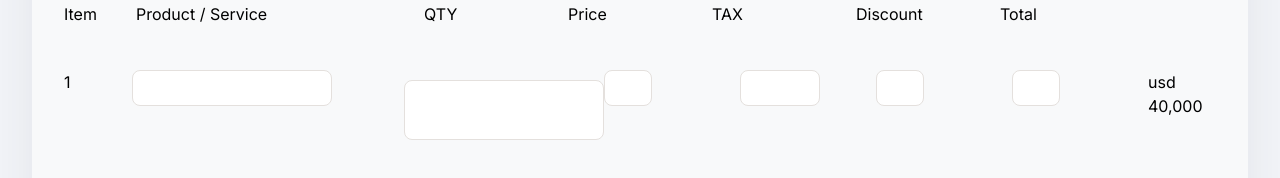
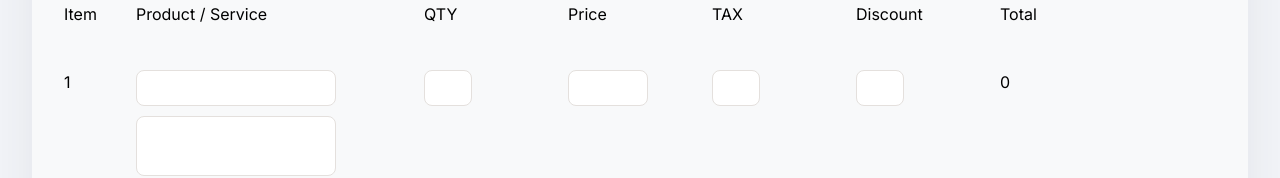
Before and after one commit to Gresham24/Invoice-Creator-App, a React (Vite) app: page / in a window 1280 px wide. Shown: the part 639-817 px from the top of the page. Built offline with nearby package versions, Linux system fonts and the light colour scheme.

Commit message:
added calculation for total

```diff
--- a/src/components/Form.jsx
+++ b/src/components/Form.jsx
@@ -180,9 +180,6 @@ const LineItem = ({ item, onUpdate, onDelete, index }) => {
                         onChange={handleChange}
                     />
                 </label>
-            </StyledInput>
-
-            <StyledInput>
                 <label htmlFor="description">
                     <textarea
                         name="description"
@@ -238,7 +235,13 @@ const LineItem = ({ item, onUpdate, onDelete, index }) => {
                     />
                 </label>
             </StyledInput>
-            <div>usd 40,000</div>
+            <div>
+                {item.qty * item.price * (1 + item.taxPercentage / 100) -
+                    item.qty *
+                        item.price *
+                        (1 + item.taxPercentage / 100) *
+                        (item.discountPercentage / 100)}
+            </div>
             {index > 0 && (
                 <StyledDeleteButton onClick={() => onDelete(item.id)}>
                     <img
@@ -250,7 +253,6 @@ const LineItem = ({ item, onUpdate, onDelete, index }) => {
         </StyledDescriptionRow>
     );
 };
-
 
 // Main funcition
 function Form() {
@@ -264,7 +266,7 @@ function Form() {
             description: "",
             qty: "",
             price: "",
-            tax: "",
+            taxPercentage: "",
             discountPercentage: "",
         },
     ]);
@@ -283,7 +285,6 @@ function Form() {
         setDetails((prev) => {
             return { ...prev, [name]: value };
         });
-
     };
 
     const handleSubmit = (e) => {
@@ -303,7 +304,7 @@ function Form() {
                 description: "",
                 qty: 0,
                 price: 0,
-                tax: 0,
+                taxPercentage: 0,
                 discountPercentage: 0,
             },
         ]);
@@ -451,87 +452,6 @@ function Form() {
                             onUpdate={handleUpdateItem}
                             onDelete={handleDeleteItem}
                         />
-                        // <StyledDescriptionRow key={item.id}>
-                        //     <div>{index + 1}</div>
-                        //     <StyledInput>
-                        //         <label htmlFor={`productService-${item.id}`}>
-                        //             <input
-                        //                 onChange={handleChange}
-                        //                 id={`productService-${item.id}`}
-                        //                 name={`productService-${item.id}`}
-                        //                 type="text"
-                        //                 className="productService"
-                        //             />
-                        //         </label>
-                        //         <label htmlFor={`description-${item.id}`}>
-                        //             <textarea
-                        //                 onChange={handleChange}
-                        //                 id={`description-${item.id}`}
-                        //                 name={`description-${item.id}`}
-                        //                 className="description"
-                        //             ></textarea>
-                        //         </label>
-                        //     </StyledInput>
-                        //     <StyledInput>
-                        //         <label htmlFor={`qty-${item.id}`}>
-                        //             <input
-                        //                 onChange={handleChange}
-                        //                 id={`qty-${item.id}`}
-                        //                 name={`qty-${item.id}`}
-                        //                 className="qty"
-                        //                 type="number"
-                        //             />
-                        //         </label>
-                        //     </StyledInput>
-                        //     <StyledInput>
-                        //         <label htmlFor={`price-${item.id}`}>
-                        //             <input
-                        //                 onChange={handleChange}
-                        //                 id={`price-${item.id}`}
-                        //                 name={`price-${item.id}`}
-                        //                 className="price"
-                        //                 type="number"
-                        //             />
-                        //         </label>
-                        //     </StyledInput>
-                        //     <StyledInput>
-                        //         <label htmlFor={`taxPercentage-${item.id}`}>
-                        //             <input
-                        //                 onChange={handleChange}
-                        //                 id={`taxPercentage-${item.id}`}
-                        //                 name={`taxPercentage-${item.id}`}
-                        //                 className="taxPercentage"
-                        //                 type="number"
-                        //             />
-                        //         </label>
-                        //     </StyledInput>
-                        //     <StyledInput>
-                        //         <label
-                        //             htmlFor={`discountPercentage-${item.id}`}
-                        //         >
-                        //             <input
-                        //                 onChange={handleChange}
-                        //                 id={`discountPercentage-${item.id}`}
-                        //                 name={`discountPercentage-${item.id}`}
-                        //                 className="discountPercentage"
-                        //                 type="number"
-                        //             />
-                        //         </label>
-                        //     </StyledInput>
-                        //     <div>usd 40,000</div>
-                        //     {index > 0 && (
-                        //         <StyledDeleteButton
-                        //             onClick={(event) =>
-                        //                 handleDeleteItem(event, item.id)
-                        //             }
-                        //         >
-                        //             <img
-                        //                 src="./src/assets/mdi-light_delete.svg"
-                        //                 alt="delete button"
-                        //             />
-                        //         </StyledDeleteButton>
-                        //     )}
-                        // </StyledDescriptionRow>
                     ))}
                 </div>
                 <StyledAddButton onClick={handleAddNewItem}>
```
